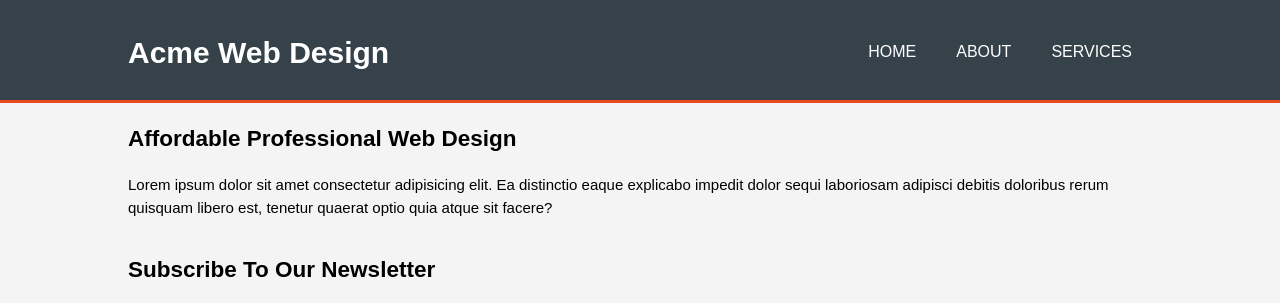
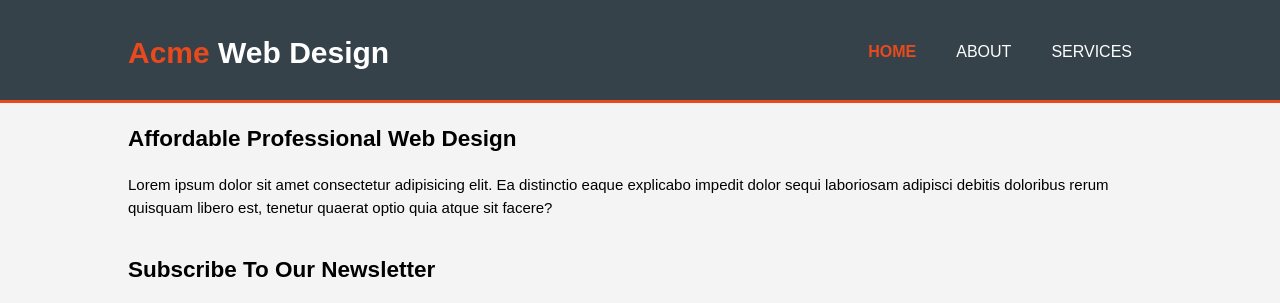
Before and after one commit to yannArmelGALLIE/Acme-Web-Design, a plain HTML site: page index.html in a window 1280 px wide. Shown: the top 303 px of the page. Drawn offline with Linux system fonts and the light colour scheme.

Commit message:
ajout d'un balise span au tour de Acme  et de la classe highlight et ajout de la classe current à la première balise li

```diff
--- a/index.html
+++ b/index.html
@@ -13,11 +13,11 @@
     <header>
         <div class="container">
             <div id="branding">
-                <h1>Acme Web Design</h1>
+                <h1><span class="highlight">Acme</span> Web Design</h1>
             </div>
             <nav>
                 <ul>
-                    <li><a href="index.html">Home</a></li>
+                    <li class="current"><a href="index.html">Home</a></li>
                     <li><a href="about.html">About</a></li>
                     <li><a href="services.html">Services</a></li>
                 </ul>
```
